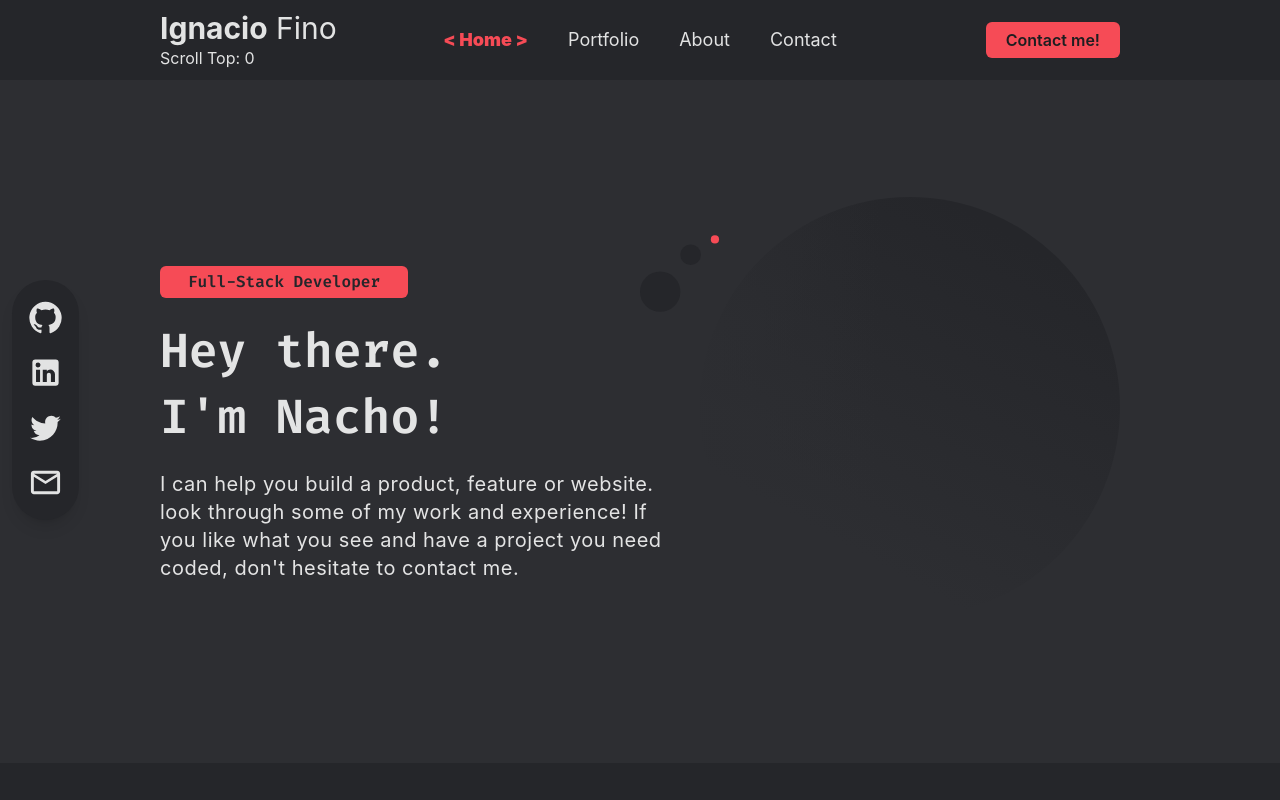
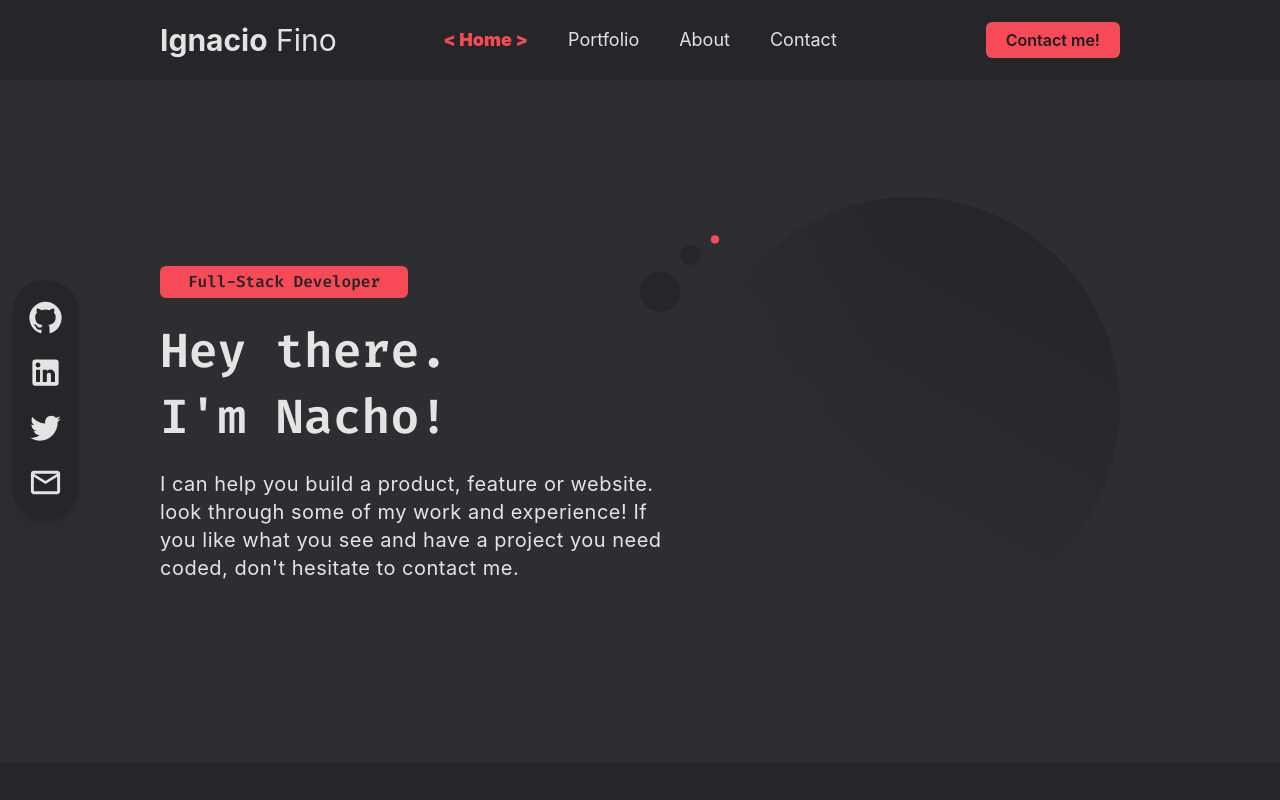
Before and after one commit to Alejuda/react-portfolio, a React (Vite) app: page / in a window 1280 px wide. Shown: the top 800 px of the page. Built offline with nearby package versions, Linux system fonts and the light colour scheme.

Commit message:
Fix scroll issues

```diff
--- a/src/App.jsx
+++ b/src/App.jsx
@@ -19,7 +19,7 @@ function App() {
       <RecentWorks />
       <About />
       <Contact />
-      <SideMenu active={sideMenu}/>
+      <SideMenu active={sideMenu} setSideMenu={setSideMenu} />
     </>
   )
 }
--- a/src/components/Navbar.jsx
+++ b/src/components/Navbar.jsx
@@ -21,7 +21,6 @@ const Navbar = ({sideMenu, setSideMenu }) => {
     <header className="flex justify-between nav-container w-9/12 max-w-screen-2xl m-auto items-center">
       <a className="flex-1 text-start" href="/">
         <h1 className="nav-logo text-3xl"><strong>Ignacio</strong> Fino</h1>
-        <h2>Scroll Top: {scrollTop}</h2>
       </a>
       <ul className="flex items-center gap-10 shrink-0 nav-list">
         <li><a className={(scrollTop >= 0 && scrollTop <= 673) ? "nav-link text-lg active-link" : "nav-link text-lg"} href="#home">Home</a></li>
--- a/src/components/SideMenu.jsx
+++ b/src/components/SideMenu.jsx
@@ -3,7 +3,7 @@ import LinkedInIcon from '@mui/icons-material/LinkedIn';
 import MailOutlinedIcon from '@mui/icons-material/MailOutlined';
 import TwitterIcon from '@mui/icons-material/Twitter';
 
-function SideMenu({ active }) {
+function SideMenu({ active, setSideMenu }) {
   return (
     <div
       className={
@@ -11,6 +11,7 @@ function SideMenu({ active }) {
           ? "h-screen fixed side-bar z-30 left-0 transition-all flex flex-col justify-between"
           : "h-screen fixed side-bar z-30 -left-full transition-all flex flex-col justify-between"
       }
+      onClick={()=> {setSideMenu(false)}}
     >
       <ul className="flex flex-col px-20 mt-40 justify-center items-center gap-10 shrink-0">
         <li>
```
